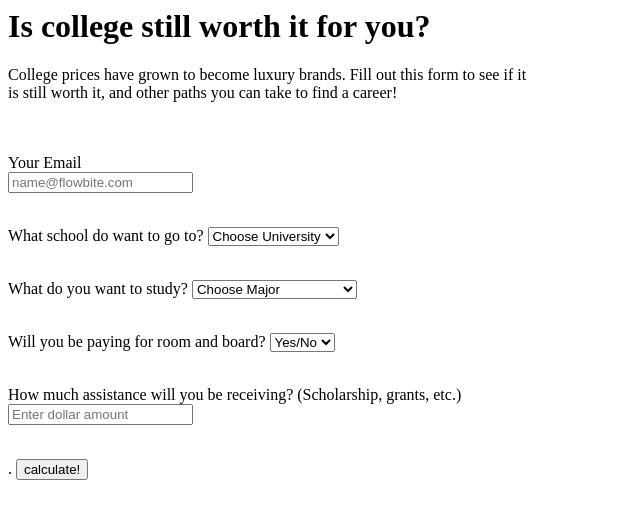
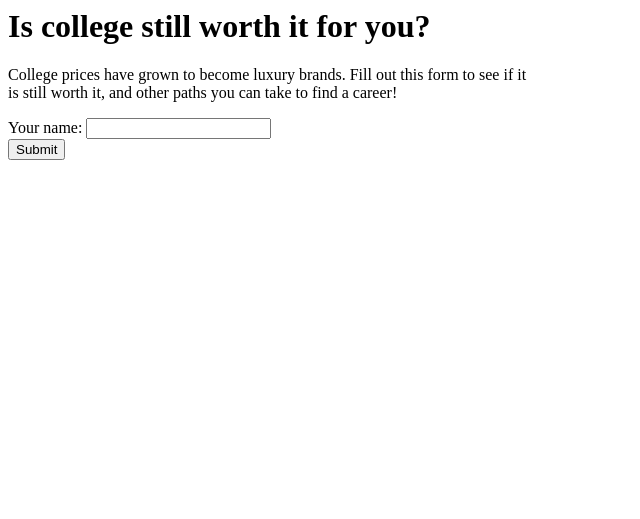
Before and after one commit to dontfoldhomie/django-saas-sample, a Django app: template src/templates/calculator/form.html in a window 1280 px wide. Shown: the top 519 px of the page, without its empty margins (0-640 px from the left). Run offline with Django 5.2, Linux system fonts and the light colour scheme; the template is opened without the code that fills it: values that come from a table or form of the project are taken from there, others are empty.

Commit message:
updated html forms to be django forms

```diff
--- /dev/null
+++ b/src/calculator/forms.py
@@ -0,0 +1,4 @@
+from django import forms
+
+class CalculatorForm(forms.Form):
+    your_name = forms.CharField(label="Your name", max_length=100)
--- a/src/templates/calculator/form.html
+++ b/src/templates/calculator/form.html
@@ -1,71 +1,9 @@
-
-
-
 <h1 class="mb-4 text-4xl font-extrabold leading-none tracking-tight text-gray-900 md:text-5xl lg:text-6xl dark:text-white text-center">Is college still <span class="text-blue-600 dark:text-blue-500">worth it</span> for you?</h1>
 <p class="text-lg font-normal text-gray-500 lg:text-xl dark:text-gray-400 text-center">College prices have grown to become luxury brands. Fill out this form to see if it<br> is still worth it, and other paths you can take to find a career!</p>
 
 
-
-<br><br>
-<div>
-    <form class="max-w-sm mx-auto">
-        <label for="email-address-icon" class="block mb-2 text-sm font-medium text-gray-900 dark:text-white">Your Email</label>
-        <div class="relative">
-
-        <input type="text" id="email-address-icon" class="bg-gray-50 border border-gray-300 text-gray-900 text-sm rounded-lg focus:ring-blue-500 focus:border-blue-500 block w-full ps-10 p-7 pl-5  dark:bg-gray-700 dark:border-gray-600 dark:placeholder-gray-400 dark:text-white dark:focus:ring-blue-500 dark:focus:border-blue-500" placeholder="name@flowbite.com">
-        </div>
-    </form>
-
-    <br>
-
-    <form class="max-w-sm mx-auto">
-        <label for="countries" class="block mb-2 text-sm font-medium text-gray-900 dark:text-white">What school do want to go to?</label>
-        <select id="countries" class="bg-gray-50 border border-gray-300 text-gray-900 text-sm rounded-lg focus:ring-blue-500 focus:border-blue-500 block w-full p-2.5 dark:bg-gray-700 dark:border-gray-600 dark:placeholder-gray-400 dark:text-white dark:focus:ring-blue-500 dark:focus:border-blue-500">
-        <option selected="selected" disabled>
-            Choose University
-        </option>
-        <option>SDSU</option>
-        <option>UCSD</option>
-        <option>UCLA</option>
-        <option>USC</option>
-        </select>
-    </form>
-    <br>
-    <form class="max-w-sm mx-auto">
-        <label for="countries" class="block mb-2 text-sm font-medium text-gray-900 dark:text-white">What do you want to study?</label>
-        <select id="countries" class="bg-gray-50 border border-gray-300 text-gray-900 text-sm rounded-lg focus:ring-blue-500 focus:border-blue-500 block w-full p-2.5 dark:bg-gray-700 dark:border-gray-600 dark:placeholder-gray-400 dark:text-white dark:focus:ring-blue-500 dark:focus:border-blue-500">
-        <option selected="selected" disabled>
-            Choose Major
-        </option>
-        <option>Computer Science</option>
-        <option>Business Administration</option>
-        <option>Psychology</option>
-        <option>Biology</option>
-        </select>
-    </form>
-    <br>
-    <form class="max-w-sm mx-auto">
-        <label for="countries" class="block mb-2 text-sm font-medium text-gray-900 dark:text-white">Will you be paying for room and board?</label>
-        <select id="countries" class="bg-gray-50 border border-gray-300 text-gray-900 text-sm rounded-lg focus:ring-blue-500 focus:border-blue-500 block w-full p-2.5 dark:bg-gray-700 dark:border-gray-600 dark:placeholder-gray-400 dark:text-white dark:focus:ring-blue-500 dark:focus:border-blue-500">
-        <option selected="selected" disabled>
-            Yes/No
-        </option>
-        <option>Yes</option>
-        <option>No</option>
-        </select>
-    </form>
-    <br>
-
-    <form class="max-w-sm mx-auto">
-        <label for="email-address-icon" class="block mb-2 text-sm font-medium text-gray-900 dark:text-white">How much assistance will you be receiving? (Scholarship, grants, etc.)</label>
-        <div class="relative">
-
-        <input type="text" id="email-address-icon" class="bg-gray-50 border border-gray-300 text-gray-900 text-sm rounded-lg focus:ring-blue-500 focus:border-blue-500 block w-full ps-10 p-7 pl-5  dark:bg-gray-700 dark:border-gray-600 dark:placeholder-gray-400 dark:text-white dark:focus:ring-blue-500 dark:focus:border-blue-500" placeholder="Enter dollar amount">
-        </div>
-    </form>
-<br>
-    <div class="flex justify-center">.
-        <button type="button" class=" text-white bg-blue-700 hover:bg-blue-800 focus:outline-none focus:ring-4 focus:ring-blue-300 font-medium rounded-full text-sm px-5 py-2.5 text-center me-2 mb-2 dark:bg-blue-600 dark:hover:bg-blue-700 dark:focus:ring-blue-800 ">calculate!</button>
-    </div>
-
-</div>
+<form action="/calculator/" method="post">
+    {% csrf_token %}
+    {{ form }}
+    <input type="submit" value="Submit">
+</form>
```
Also changed, not shown: src/calculator/views.py (+17 -1 lines).
